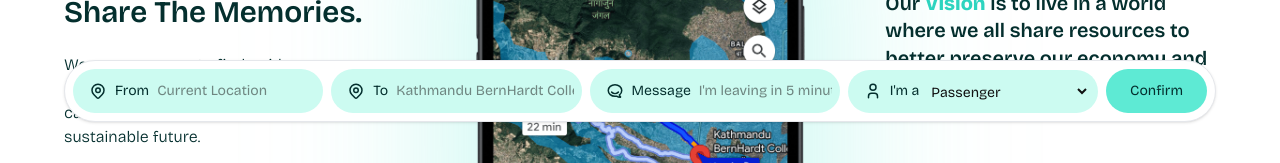
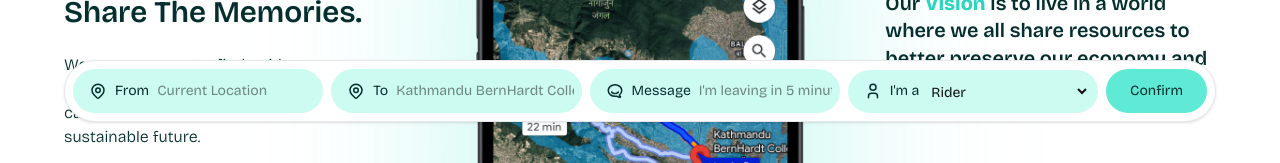
Before and after one commit to purnasth/commute-helper, a React (Vite) app: page / in a window 1280 px wide. Shown: the part 758-921 px from the top of the page. Built offline with nearby package versions, Linux system fonts and the light colour scheme.

Commit message:
feat: Add the role props auto from rider and passenger page respectively

```diff
--- a/src/components/RideBar.tsx
+++ b/src/components/RideBar.tsx
@@ -7,6 +7,7 @@ import LocationPopup from './LocationPopup';
 
 interface RideBarProps {
   fromHome?: boolean;
+  role?: string;
 }
 
 const findRideFormFields = [
@@ -36,7 +37,7 @@ const findRideFormFields = [
   },
 ];
 
-const RideBar: React.FC<RideBarProps> = ({ fromHome = false }) => {
+const RideBar: React.FC<RideBarProps> = ({ fromHome = false, role }) => {
   const [showRideBar, setShowRideBar] = useState(false);
   const [showLocationPopup, setShowLocationPopup] = useState(false);
   const [showMessagePopup, setShowMessagePopup] = useState(false);
@@ -45,7 +46,7 @@ const RideBar: React.FC<RideBarProps> = ({ fromHome = false }) => {
     from: '',
     to: '',
     message: '',
-    role: 'passenger',
+    role,
   });
 
   useEffect(() => {
--- a/src/pages/PassengerPage.tsx
+++ b/src/pages/PassengerPage.tsx
@@ -9,12 +9,12 @@ import rider from '../assets/vector/passenger.svg';
 
 const PassengerPage = () => {
   return (
-    <main className='z-auto'>
+    <main className="z-auto">
       <Title
         title="Share a ride & Save the Environment"
         description="Search for a hero who is going to the same destination as you and share a ride with them. Save money, time and the environment. Your ride can make an impact for an environment. Share the ride. Share the memories."
       />
-      <RideBar />
+      <RideBar role="passenger" />
 
       <section className="pt-24">
         <h3 className="mx-auto w-fit max-w-md rounded-full bg-teal-100 px-4 py-1 text-center text-xl font-medium uppercase leading-snug text-teal-700">
@@ -25,7 +25,7 @@ const PassengerPage = () => {
             <img
               src={rider}
               alt="Hero Vector"
-              className="animate-floating-up filter-primary absolute inset-0 -z-10 opacity-30"
+              className="filter-primary absolute inset-0 -z-10 animate-floating-up opacity-30"
             />
             <img
               src={rider}
--- a/src/pages/RiderPage.tsx
+++ b/src/pages/RiderPage.tsx
@@ -14,7 +14,7 @@ const RiderPage = () => {
         title="Post a ride & Make an Impact"
         description="Share your ride with your co-workers and students sharing the same route and utilize the resources and empty seats of your vehicle. Save money, time and the environment. Your ride can make a difference. Share your ride now & be a hero!"
       />
-      <RideBar />
+      <RideBar role="rider" />
 
       <section className="pt-24">
         <h3 className="mx-auto w-fit max-w-md rounded-full bg-teal-100 px-4 py-1 text-center text-xl font-medium uppercase leading-snug text-teal-700">
```
